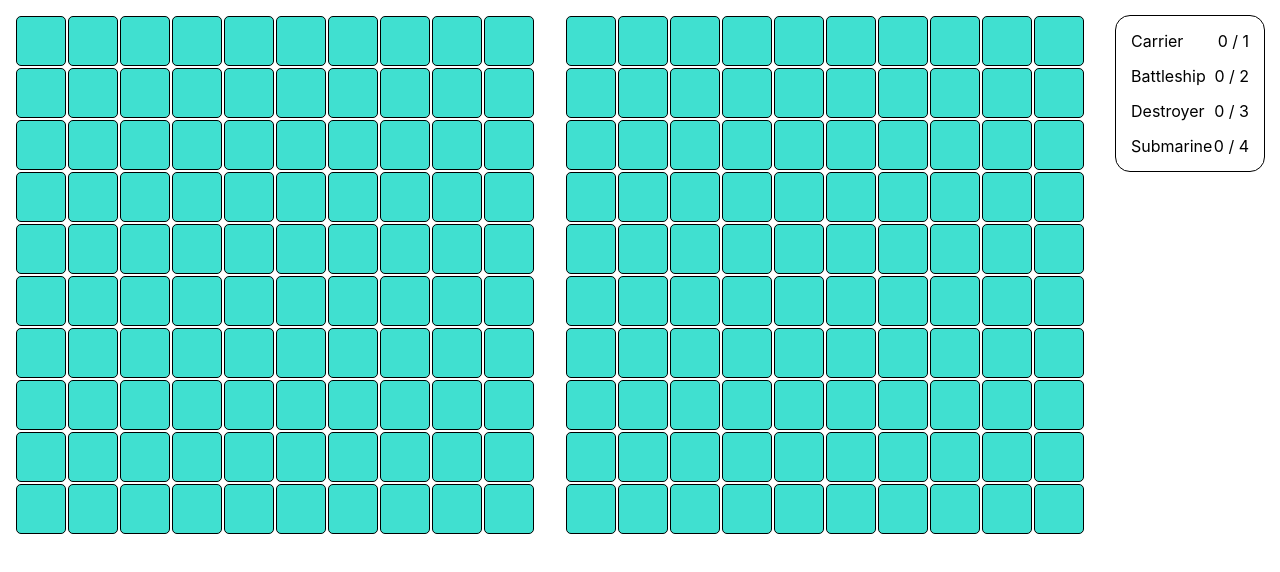
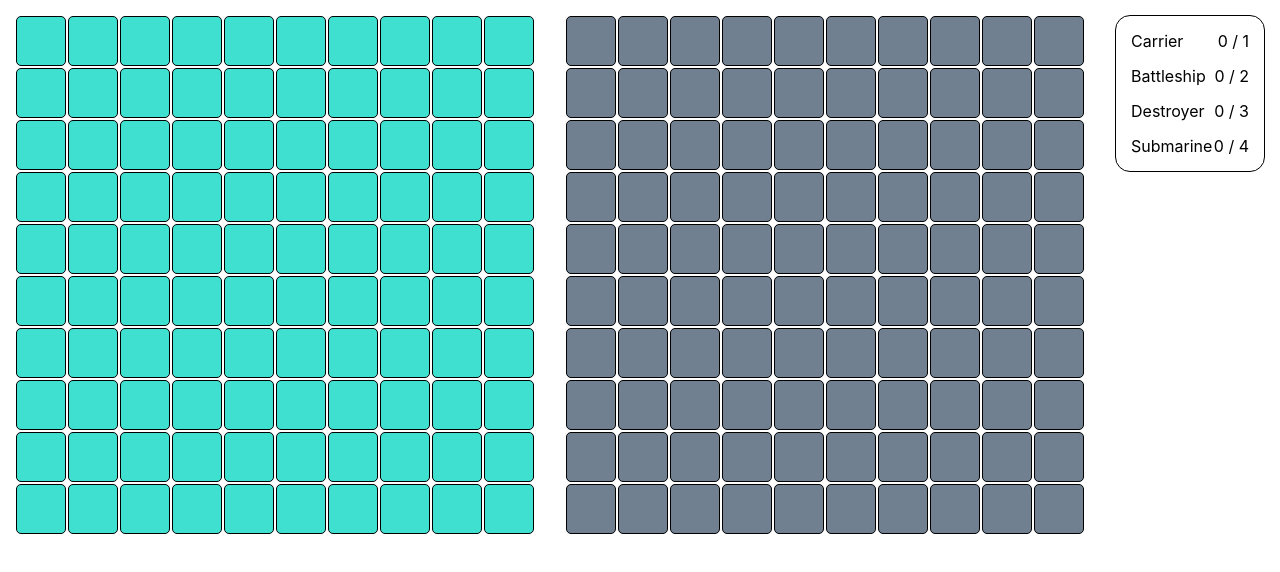
Before and after one commit to khmilos/sea_battle, a React (Create React App) app: page / in a window 1280 px wide. Shown: the top 572 px of the page. Built offline with nearby package versions, Linux system fonts and the light colour scheme.

Commit message:
Opponent Grid

```diff
--- a/src/components/App/index.tsx
+++ b/src/components/App/index.tsx
@@ -11,7 +11,7 @@ function App() {
           <GameGrid gridKey='playerGrid' />
         </section>
         <section className={styles.grid}>
-          <GameGrid gridKey='playerGrid' />
+          <GameGrid gridKey='opponentGrid' />
         </section>
       </main>
       <aside className={styles.board}>
--- a/src/components/GameGrid/index.tsx
+++ b/src/components/GameGrid/index.tsx
@@ -3,22 +3,24 @@ import React, { useContext } from 'react';
 import context from 'context';
 import { findShip } from 'context/utils';
 import { handleGridClick } from 'context/actions';
+import { GridKey } from 'context/types';
 
 import { getClass } from './utils';
-import { GridKey, CellType } from './types';
+import { CellType } from './types';
 import styles from './styles.module.css';
 
 function GameGrid({ gridKey }: { gridKey: GridKey }) {
   const { state, dispatch } = useContext(context);
-  const handleClick = handleGridClick(dispatch, state);
+  const handleClick = handleGridClick(dispatch, state, gridKey);
   const grid = Array(10).fill(null).map((_, i) => {
     return Array(10).fill(null).map((_, j) => {
+      if (gridKey === 'opponentGrid') return CellType.Unknown;
       if (findShip(state[gridKey].shipList, [i, j]) === -1) {
         return CellType.Empty;
       }
       return CellType.Ship;
     });
-  })
+  });
   return (
     <table className={styles.table}>
       <tbody>
--- a/src/components/GameGrid/styles.module.css
+++ b/src/components/GameGrid/styles.module.css
@@ -27,3 +27,7 @@
 .ship {
   background: darkgrey;
 }
+
+.unkown {
+  background: slategrey;
+}
--- a/src/components/GameGrid/types.ts
+++ b/src/components/GameGrid/types.ts
@@ -1,6 +1,5 @@
-export type GridKey = 'playerGrid';
-
 export enum CellType {
   Empty,
   Ship,
+  Unknown,
 }
--- a/src/components/GameGrid/utils.ts
+++ b/src/components/GameGrid/utils.ts
@@ -5,6 +5,7 @@ export function getClass(cell: CellType) {
   switch (cell) {
     case CellType.Empty: return styles.empty;
     case CellType.Ship: return styles.ship;
+    case CellType.Unknown: return styles.unkown;
     default: return styles.empty;
   }
 }
--- a/src/context/actions.ts
+++ b/src/context/actions.ts
@@ -4,6 +4,7 @@ import {
   ContextState,
   EXPAND_SHIP,
   GameStage,
+  GridKey,
   MERGE_SHIPS,
   NEW_SHIP,
   REMOVE_SHIP,
@@ -13,9 +14,11 @@ import { findAdjacentShips, findShip, isDiagonallyAdjacent } from './utils';
 
 export function handleGridClick(
   dispatch: ContextDispatch,
-  state: ContextState
+  state: ContextState,
+  gridKey: GridKey
 ){
   return (cell: Cell) => {
+    if (gridKey === 'opponentGrid') return;
     if (state.gameStage !== GameStage.ShipsPlacement) return;
 
     const { shipList } = state.playerGrid
--- a/src/context/index.ts
+++ b/src/context/index.ts
@@ -15,6 +15,11 @@ const initContext: ContextValue = {
       missList: [],
       hitList: [],
     },
+    opponentGrid: {
+      shipList: [],
+      missList: [],
+      hitList: [],
+    },
   },
   dispatch: (action) => {},
 };
--- a/src/context/types.ts
+++ b/src/context/types.ts
@@ -7,6 +7,8 @@ export interface GameGridState {
   missList: Cell[];
   hitList: Cell[];
 }
+
+export type GridKey = 'playerGrid' | 'opponentGrid';
 
 export enum GameStage {
   ShipsPlacement,
@@ -28,6 +30,7 @@ export interface ContextState {
   gameSettings: GameSettings;
   gameStage: GameStage;
   playerGrid: GameGridState;
+  opponentGrid: GameGridState;
 }
 
 export type ContextDispatch = (action: ContextActionType) => void;
```
